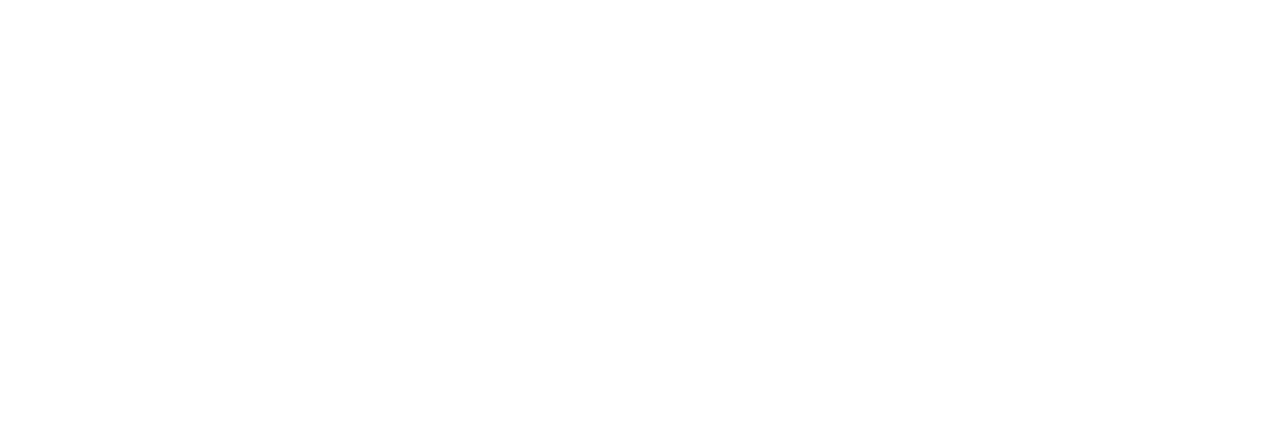
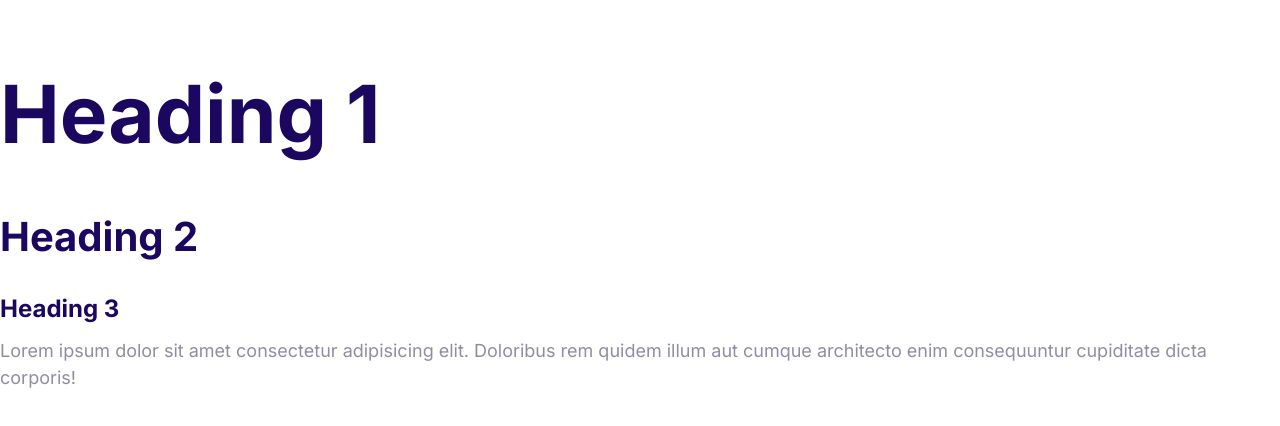
Before and after one commit to maria-noaptes/Moshify, a plain HTML site: page index.html in a window 1280 px wide. Drawn offline with Linux system fonts and the light colour scheme.

Commit message:
define the styles for the fonts

```diff
--- a/css/styles.css
+++ b/css/styles.css
@@ -1,7 +1,55 @@
 :root {
-    --colour-primary: #2584ff;
-    --color-secondary: #00d9ff;
-    --color-accent: #ff3400;
-    --color-headings: #1b0760;
-    --color-body: #918ca4;
+  --colour-primary: #2584ff;
+  --color-secondary: #00d9ff;
+  --color-accent: #ff3400;
+  --color-headings: #1b0760;
+  --color-body: #918ca4;
 }
+
+html {
+  font-size: 62.5%;
+}
+
+body {
+  font-family: Inter, Arial, Helvetica, sans-serif;
+  color: var(--color-body);
+  font-size: 2.4rem;
+  line-height: 1.5;
+}
+
+h1,
+h2,
+h3 {
+  color: var(--color-headings);
+  margin-bottom: 1rem;
+}
+
+h1 {
+  font-size: 7rem;
+}
+
+h2 {
+  font-size: 4rem;
+}
+h3 {
+  font-size: 3rem;
+}
+
+p {
+  margin-top: 0;
+}
+
+@media screen and (min-width: 1024px) {
+  body {
+    font-size: 1.8rem;
+  }
+  h1 {
+    font-size: 8rem;
+  }
+  h2 {
+    font-size: 4rem;
+  }
+  h3 {
+    font-size: 2.4rem;
+  }
+}
--- a/index.html
+++ b/index.html
@@ -5,10 +5,16 @@
     <meta http-equiv="X-UA-Compatible" content="IE=edge">
     <meta name="viewport" content="width=device-width, initial-scale=1.0">
     <title>Document</title>
+    <link rel="preconnect" href="https://fonts.googleapis.com">
+<link rel="preconnect" href="https://fonts.gstatic.com" crossorigin>
+<link href="https://fonts.googleapis.com/css2?family=Inter:wght@400;700&display=swap" rel="stylesheet">
     <link rel="stylesheet" href="css/normalize.css">
     <link rel="stylesheet" href="css/styles.css">
 </head>
 <body>
-
+    <h1>Heading 1</h1>
+    <h2>Heading 2</h2>
+    <h3>Heading 3</h3>
+    <p>Lorem ipsum dolor sit amet consectetur adipisicing elit. Doloribus rem quidem illum aut cumque architecto enim consequuntur cupiditate dicta corporis!</p>
 </body>
 </html>
```
